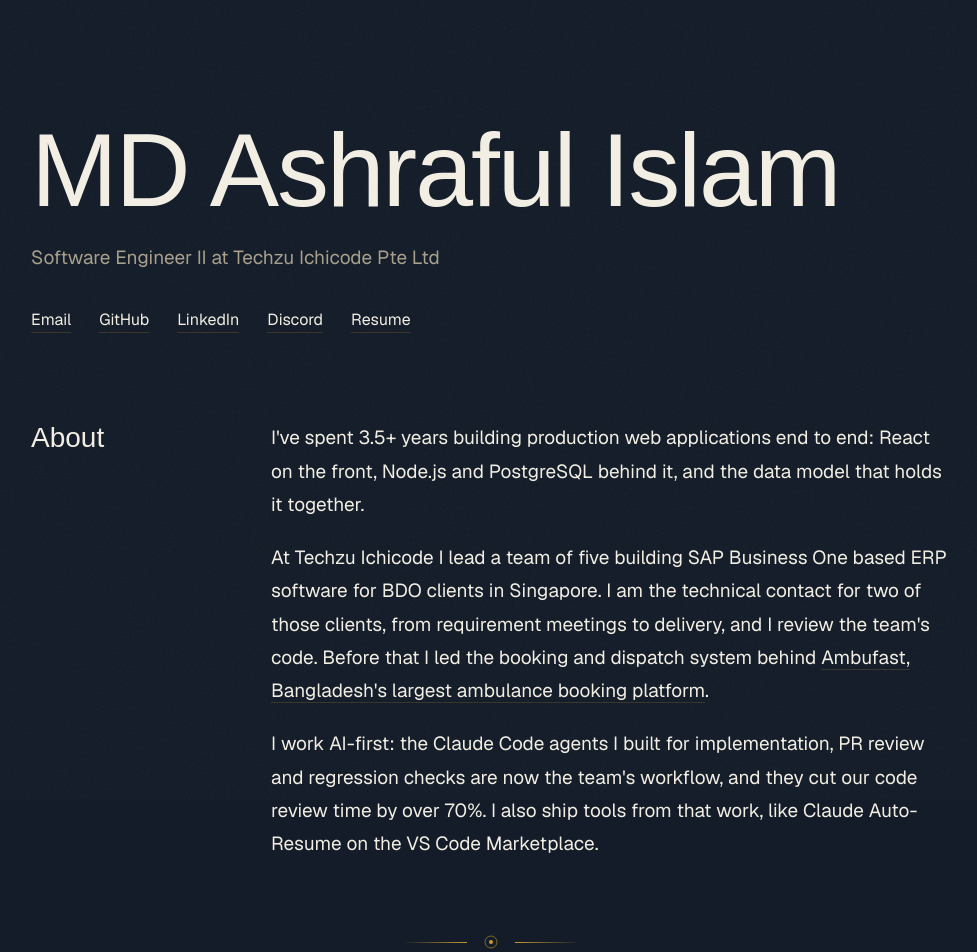
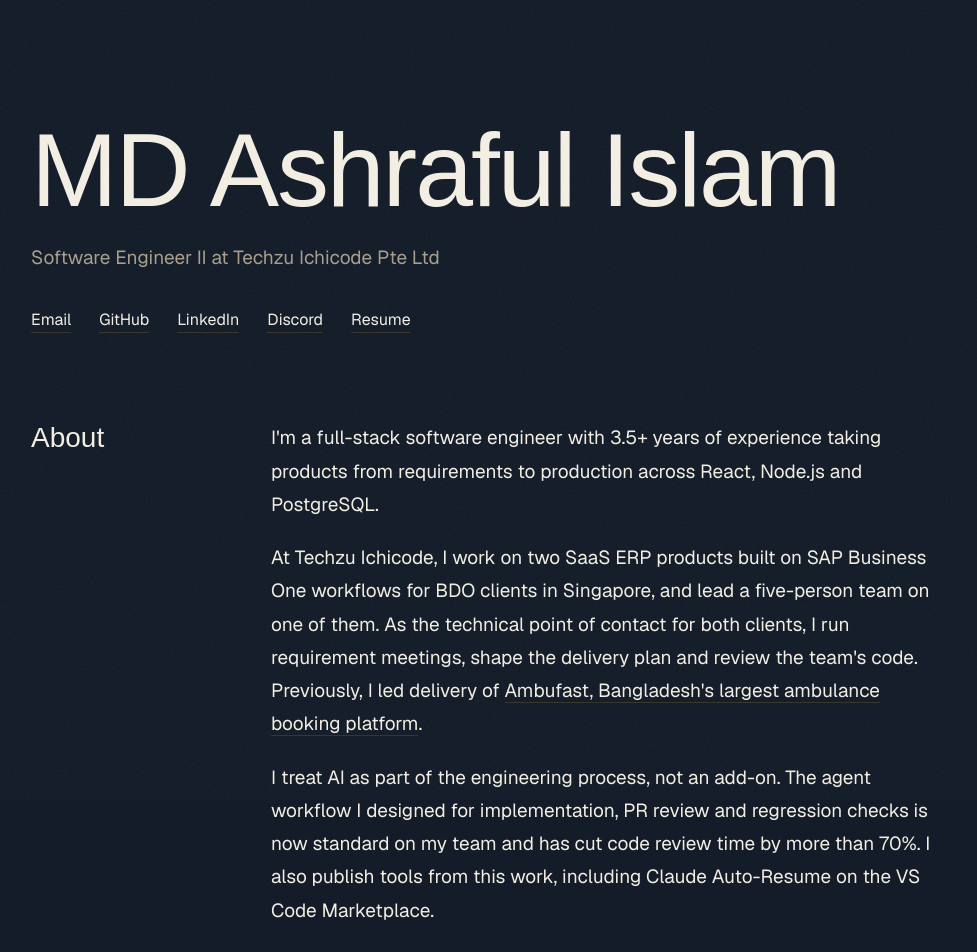
Before and after one commit to Srabon444/portfolio, a Next.js app: page /pro in a window 1280 px wide. Shown: the top 952 px of the page, without its empty margins (149-1126 px from the left). Built offline with nearby package versions, Linux system fonts and the light colour scheme; a web font is replaced by a local one.

Commit message:
Rewrite the intro and About text in a more professional voice and state that I work on two SaaS ERP products

```diff
--- a/src/app/pro/page.tsx
+++ b/src/app/pro/page.tsx
@@ -89,27 +89,28 @@
         <Section id="pro-about" title="About">
           <div className={s.prose}>
             <p>
-              I&apos;ve spent {years} years building production web
-              applications end to end: React on the front, Node.js and PostgreSQL
-              behind it, and the data model that holds it together.
+              I&apos;m a full-stack software engineer with {years} years of
+              experience taking products from requirements to production across
+              React, Node.js and PostgreSQL.
             </p>
             <p>
-              At Techzu Ichicode I lead a team of five building SAP Business
-              One based ERP software for BDO clients in Singapore. I am the
-              technical contact for two of those clients, from requirement
-              meetings to delivery, and I review the team&apos;s code.
-              Before that I led the booking and dispatch system behind{" "}
+              At Techzu Ichicode, I work on two SaaS ERP products built on SAP
+              Business One workflows for BDO clients in Singapore, and lead a
+              five-person team on one of them. As the technical point of contact
+              for both clients, I run requirement meetings, shape the delivery
+              plan and review the team&apos;s code. Previously, I led delivery
+              of{" "}
               <a href={ambufast.demoLink} className={s.link} {...external}>
                 Ambufast, Bangladesh&apos;s largest ambulance booking platform
               </a>
               .
             </p>
             <p>
-              I work AI-first: the Claude Code agents I built for
-              implementation, PR review and regression checks are now the
-              team&apos;s workflow, and they cut our code review time by over
-              70%. I also ship tools from that work, like Claude Auto-Resume
-              on the VS Code Marketplace.
+              I treat AI as part of the engineering process, not an add-on. The
+              agent workflow I designed for implementation, PR review and
+              regression checks is now standard on my team and has cut code
+              review time by more than 70%. I also publish tools from this
+              work, including Claude Auto-Resume on the VS Code Marketplace.
             </p>
           </div>
         </Section>
--- a/src/components/sections/About.tsx
+++ b/src/components/sections/About.tsx
@@ -66,10 +66,10 @@
               <p>
                 I&apos;m a{" "}
                 <strong className="text-foreground font-semibold">{personalInfo.title}</strong>{" "}
-                with {getYearsOfExperience()} years of production experience, currently leading a
-                5-developer team building a SaaS ERP on SAP Business One workflows for BDO clients
-                in Singapore. I own the work end to end: requirement meetings with clients, data
-                models and API design, code review, and on-schedule delivery.
+                with {getYearsOfExperience()} years of experience. At Techzu Ichicode, I work on two
+                SaaS ERP products built on SAP Business One workflows for BDO clients in Singapore,
+                lead a five-person team on one of them, and serve as the technical point of contact
+                for both clients.
               </p>
               <p>
                 I care about systems that stay fast and correct as data grows: I took the Item
--- a/src/components/sections/Hero.tsx
+++ b/src/components/sections/Hero.tsx
@@ -100,10 +100,11 @@
 
           <SmoothScrollReveal delay={0.2} duration={0.5}>
             <p className="text-sm sm:text-[15px] text-muted-foreground mb-8 leading-relaxed max-w-lg mx-auto lg:mx-0">
-              Full-Stack Software Engineer with {getYearsOfExperience()} years in production. I lead a 5-developer
-              team building a SaaS ERP for BDO clients in Singapore, work directly with two of those clients, and
-              run my team on the AI agent workflow I built. Before that, Bangladesh&apos;s largest ambulance booking
-              platform. Available for remote opportunities worldwide.
+              Full-stack software engineer with {getYearsOfExperience()} years of experience building production
+              systems end to end. At Techzu Ichicode, I work on two SaaS ERP products for BDO clients in Singapore,
+              lead a five-person team on one of them, and serve as the technical point of contact for both clients.
+              Previously, I led delivery of Bangladesh&apos;s largest ambulance booking platform. Open to remote roles
+              worldwide.
             </p>
           </SmoothScrollReveal>
 
--- a/src/data/portfolioData.ts
+++ b/src/data/portfolioData.ts
@@ -206,7 +206,7 @@
     jobType: "Hybrid",
     period: "November 2025 – Present",
     description: [
-      "ERP Platform (Team Lead): Lead a team of 5 developers on a SaaS ERP built on SAP Business One workflows for BDO clients in Singapore; own task breakdown, technical decisions and code review for the project.",
+      "ERP Platform (Team Lead): Build two SaaS ERP products on SAP Business One workflows for BDO clients in Singapore and lead a team of 5 developers on one of them; own task breakdown, technical decisions and code review for that project.",
       "Client Management: Primary technical contact for 2 BDO clients; run requirement meetings directly and turn procurement, accounting and service-contract processes into specs and delivery plans.",
       "AI-Augmented Engineering: Built the team's AI-assisted workflow on Claude Code, with custom agents for implementation, PR review, regression checks and E2E smoke tests; now used across the team, it automated code review and cut review time by over 70%.",
       "Standards & Hiring: Authored the team's reusable-code plan, the ERP testing strategy and its E2E scope; evaluate technical assessments for engineering hires.",
```
